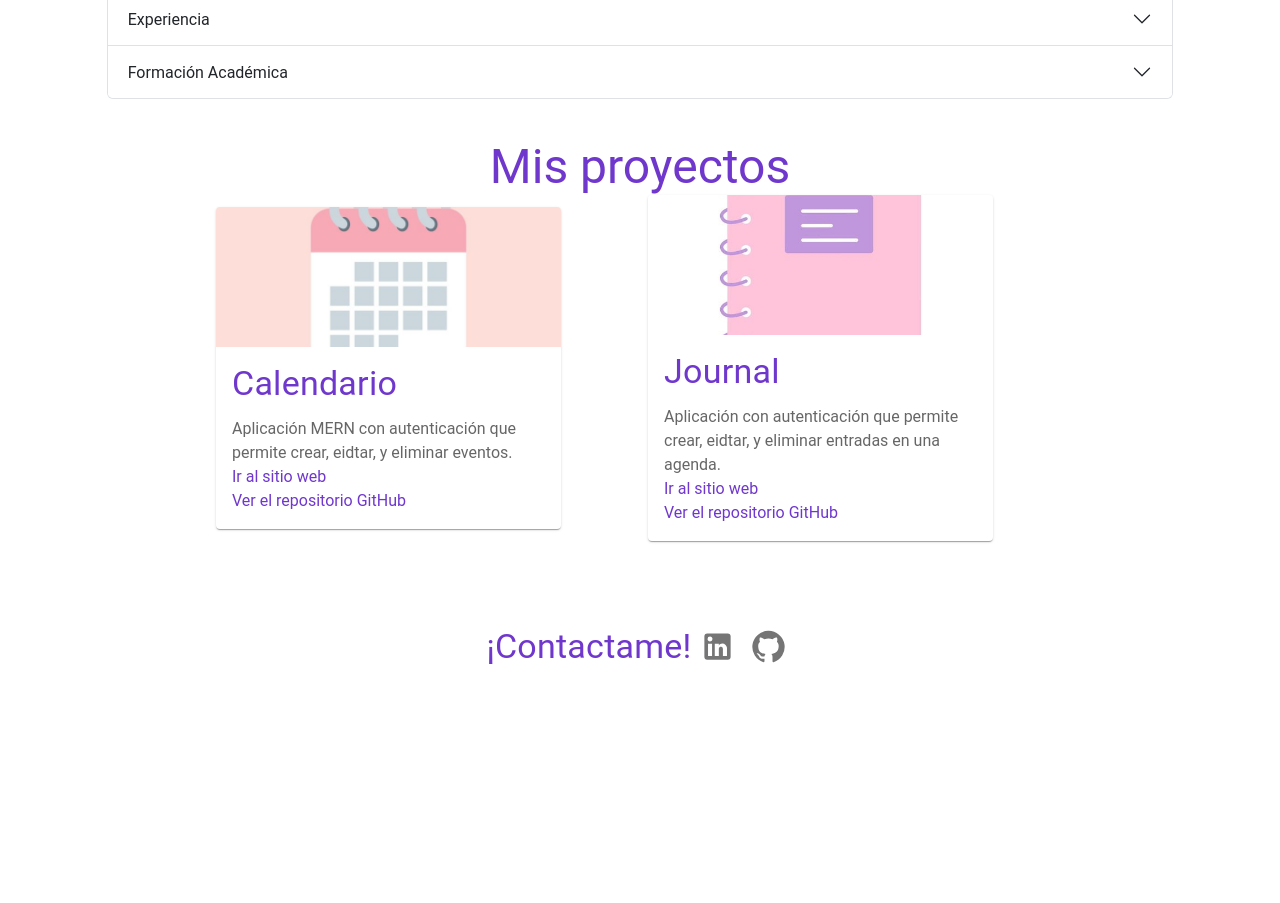
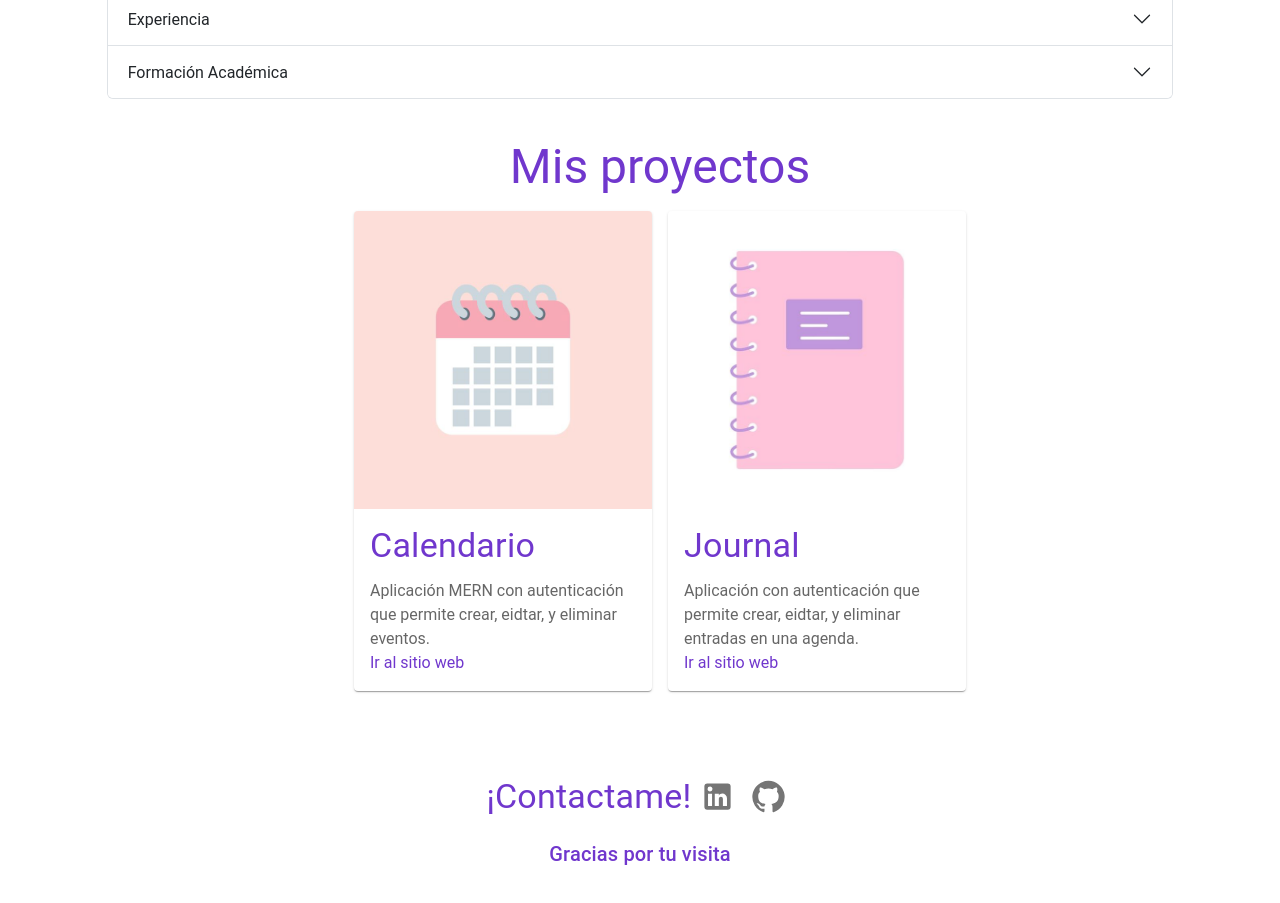
Before and after one commit to LuciaSoria5/portfolio, a React (Vite) app: page /presentacion in a window 1280 px wide. Shown: the part 1640-2543 px from the top of the page. Before the commit the page ends 2312 px from the top, so only its background shows below. Built offline with nearby package versions, Linux system fonts and the light colour scheme.

Commit message:
Refactor style: Proyecto, Proyectos and Contacto

```diff
--- a/src/components/Contacto.jsx
+++ b/src/components/Contacto.jsx
@@ -1,29 +1,27 @@
-import { AppBar, Button, Grid, IconButton, Toolbar, Typography } from '@mui/material'
+import { AppBar, Box, Button, Grid, IconButton, Toolbar, Typography } from '@mui/material'
 import LinkedInIcon from '@mui/icons-material/LinkedIn';
 import GitHubIcon from '@mui/icons-material/GitHub';
 
 export const Contacto = () => {
   return (
-    // <AppBar
-    //     position="fixed"
-    //     sx={{
-    //       width: {sm: "100%"},
-    //     }}
-    // >
-    //     {/* <Toolbar> */}
     <Grid
         container
         direction="row"
         justifyContent="center"
         alignItems="center"
         mt={10}
+        mb={5}
         sx={{
             height:"10%",
           }}
     >
+        <Grid
+            item
+            xs={12}
+            sx={{ display: 'flex', justifyContent: 'center', alignItems: 'center' }}
+        >
             <Typography
                 variant="h4"
-            noWrap
                 component="div"
             >
             ¡Contactame!
@@ -43,8 +41,20 @@ export const Contacto = () => {
                 <GitHubIcon fontSize="large"/>
             </IconButton>
         </Grid>
+        <Grid
+            item
+            xs={12}
+            mt={2}
+            sx={{ display: 'flex', justifyContent: 'center', alignItems: 'center' }}
+        >
+            <Typography
+                variant="h6"
+                component="div"
+            >
+            Gracias por tu visita
+            </Typography>
+        </Grid>
+    </Grid>
 
   )
 }
-    {/* </Toolbar> */}
-    // </AppBar>
--- a/src/components/Proyectos.jsx
+++ b/src/components/Proyectos.jsx
@@ -9,32 +9,35 @@ export const Proyectos = forwardRef((props, ref) => {
 
   return (
     // <div ref= { ref }>
-        <Grid
+    <Grid
         ref={ ref }
           container
           direction="row"
           justifyContent="center"
           alignItems="center"
           mt={5}
+          ml={5}
+          display='flex'
+          sx={{ flexGrow: 1 }}
         >
-          <Typography
-            variant="h3"
-            noWrap
-            component="div"
-          >
+          <Typography variant="h3" component="div">
             Mis proyectos
           </Typography>
-        {/* </Grid> */}
         <Grid
           container
           rowSpacing={2}
-          columnSpacing={{ xs: 1, sm: 1, md: 2 }}
+          columnSpacing={2}
           justifyContent="center"
-          alignItems="center"
+          alignItems="top"
         >
             {
               listaProyectos.map( proyecto =>
-                <Grid item md={4} key={ proyecto.titulo }>
+                <Grid
+                  item
+                  sm={3} md={4} lg={3}
+                  mt={2}
+                  key={ proyecto.titulo }
+                >
                   <Proyecto
                     titulo={ proyecto.titulo }
                     descripcion={ proyecto.descripcion}
--- a/src/components/subcomponents/Proyecto.jsx
+++ b/src/components/subcomponents/Proyecto.jsx
@@ -6,14 +6,18 @@ export const Proyecto = ({ titulo, descripcion, repositorio, imagen, sitio='' })
     const ImgUrl = `./proyectos/${ imagen }`;
 
   return (
-    <Card sx={{ maxWidth: 345 }}>
-      <CardActionArea>
-        <CardMedia
-          component="img"
-          height="140"
-          image={ ImgUrl }
-          alt={ titulo }
-        />
+    <Card >
+      <CardMedia
+        component="img"
+        image={ ImgUrl }
+        alt={ titulo }
+        sx={{
+          width: 'auto',
+          height: '40%',
+          maxWidth: '100%',
+        }}
+      />
+      <CardActionArea onClick={ () => window.open(repositorio, "_blank", "noopener noreferrer") }>
         <CardContent>
           <Typography color="primary.color" gutterBottom variant="h4" component="div">
             { titulo }
@@ -36,7 +40,7 @@ export const Proyecto = ({ titulo, descripcion, repositorio, imagen, sitio='' })
             </>
             )
           }
-          <br/>
+          {/* <br/>
           <Link
             color="primary.color"
             underline="hover"
@@ -44,7 +48,7 @@ export const Proyecto = ({ titulo, descripcion, repositorio, imagen, sitio='' })
             target="_blank"
             rel="noreferrer"
           >Ver el repositorio GitHub
-          </Link>
+          </Link> */}
         </CardContent>
       </CardActionArea>
     </Card>
```
Lines whose indentation alone changed are shown as unchanged.
